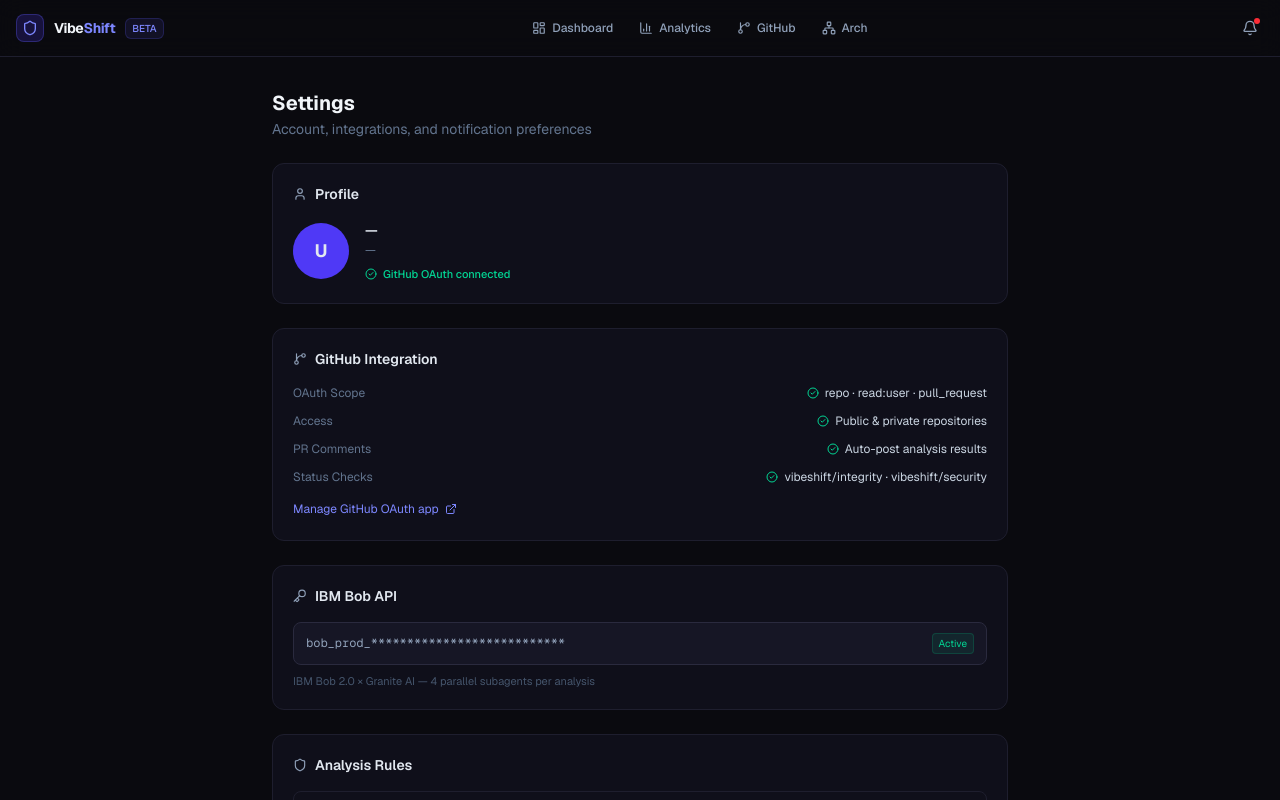
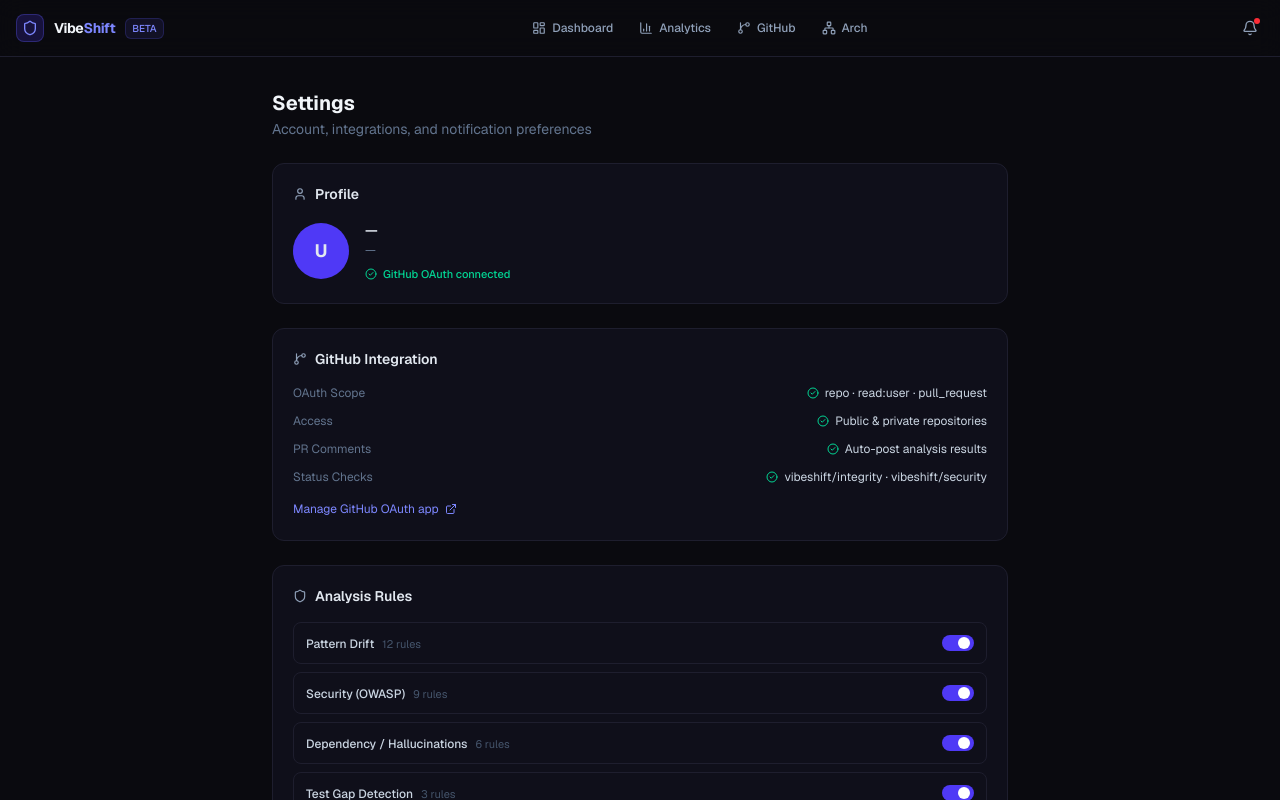
Before and after one commit to piyush036-ai/vibeshift, a Next.js app: page /settings in a window 1280 px wide. Shown: the top 800 px of the page. Built offline with nearby package versions, Linux system fonts and the light colour scheme; no server answers.

Commit message:
chore: remove IBM Bob branding from frontend UI and README
- Remove IBM Bob API section card from settings page
- Remove IBM Bob/Hackathon badges from README
- Update README: replace IBM Bob references with generic AI wording

```diff
--- a/src/app/(app)/settings/page.tsx
+++ b/src/app/(app)/settings/page.tsx
@@ -2,7 +2,6 @@
 import { useSession } from "next-auth/react";
 import {
   User,
-  Key,
   Bell,
   Shield,
   GitBranch,
@@ -91,24 +90,6 @@ export default function SettingsPage() {
         </a>
       </div>
 
-      {/* API Key */}
-      <div className="bg-[#0f0f1a] border border-[#1e1e2e] rounded-xl p-5">
-        <h2 className="text-sm font-semibold text-slate-200 mb-4 flex items-center gap-2">
-          <Key className="w-3.5 h-3.5 text-slate-400" />
-          IBM Bob API
-        </h2>
-        <div className="flex items-center gap-3 px-3 py-2.5 bg-[#161625] border border-[#2a2a3e] rounded-lg">
-          <span className="font-mono text-xs text-slate-400 flex-1">
-            bob_prod_***************************
-          </span>
-          <span className="px-1.5 py-0.5 text-[10px] bg-emerald-500/10 border border-emerald-500/20 text-emerald-400 rounded">
-            Active
-          </span>
-        </div>
-        <p className="text-[11px] text-slate-600 mt-2">
-          IBM Bob 2.0 × Granite AI — 4 parallel subagents per analysis
-        </p>
-      </div>
 
       {/* Analysis Rules */}
       <div className="bg-[#0f0f1a] border border-[#1e1e2e] rounded-xl p-5">
```
Also changed, not shown: 1 other file (tests, documents, lock files or other folders).
